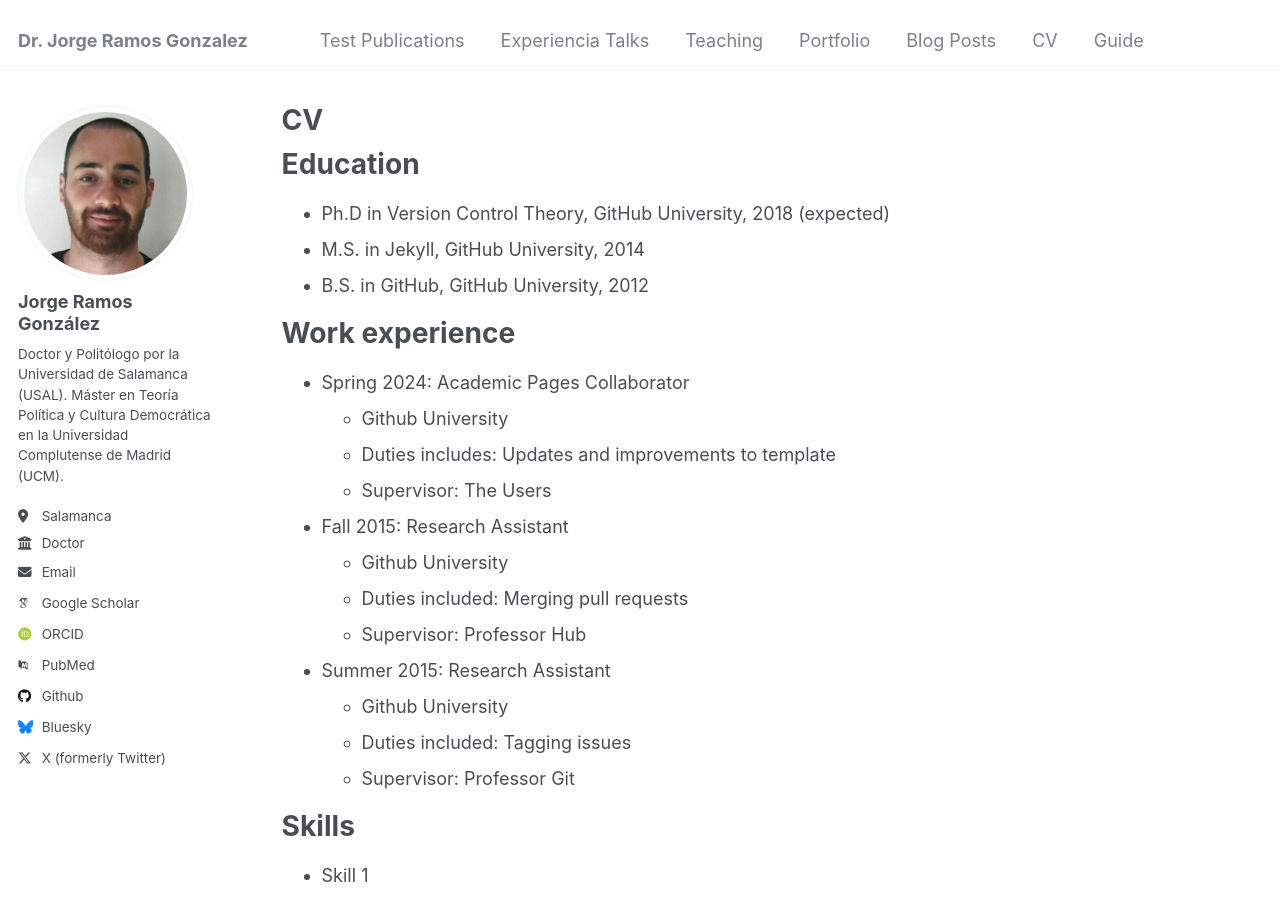
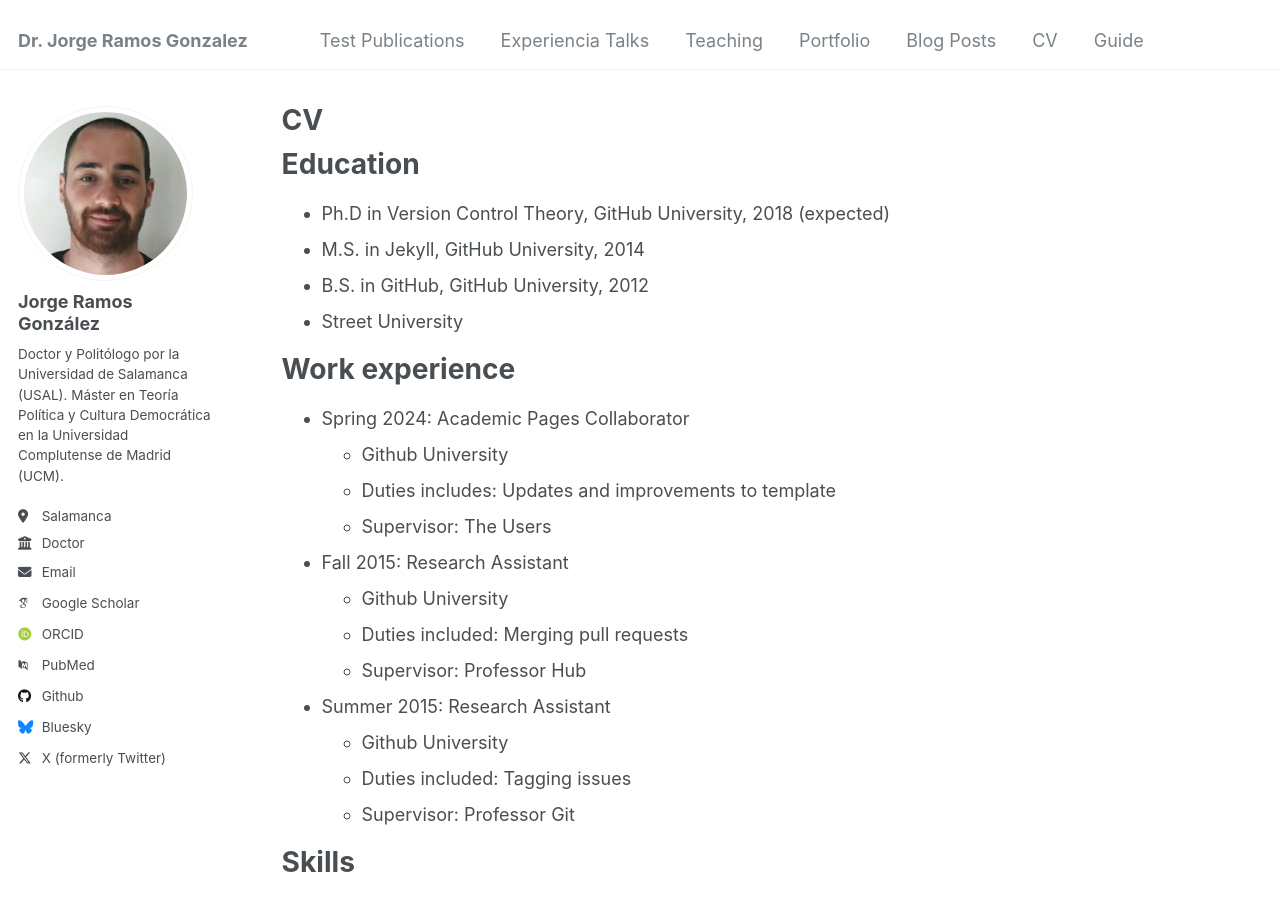
Before and after one commit to jramosgonzalez/drjramos, a Jekyll site: the page built from _pages/cv.md, in a window 1280 px wide and 900 px high. Built offline with Jekyll 4.4.1, drawn with Linux system fonts in a browser that asks for light colours; some web fonts are replaced.

Commit message:
Update cv.md

```diff
--- a/_pages/cv.md
+++ b/_pages/cv.md
@@ -14,6 +14,7 @@ Education
 * Ph.D in Version Control Theory, GitHub University, 2018 (expected)
 * M.S. in Jekyll, GitHub University, 2014
 * B.S. in GitHub, GitHub University, 2012
+* Street University
 
 Work experience
 ======
```
